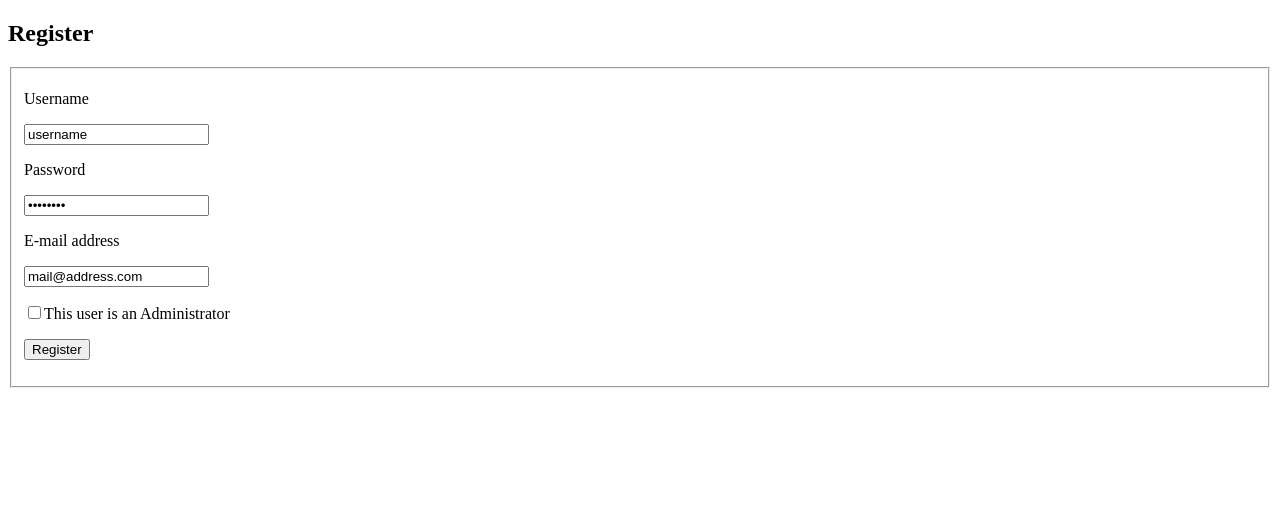
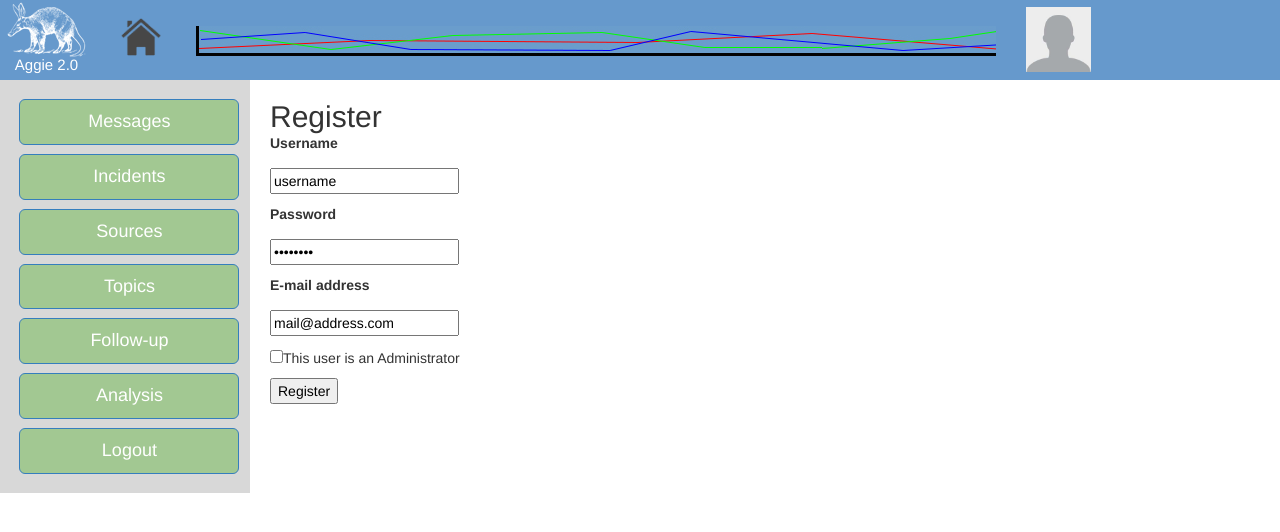
Before and after one commit to SiddharthC/aggie2, a website: page views/register.html in a window 1280 px wide. Drawn offline with nearby package versions, Linux system fonts and the light colour scheme.

Commit message:
Fixed broke links, fixed a font inconsistency
Changed home.js -> logout.js
Fixed the navbar on all pages
Changed the font on the Messages page to match rest of pages
Added register.html to the site's layout (Need to make a link for admins
only perhaps)
Other general fixes

```diff
--- a/views/register.html
+++ b/views/register.html
@@ -1,15 +1,57 @@
 <!doctype html>
 <html lang="en-US">
+<head>
 
-<head>
 	<meta charset="utf-8">
-    <title>Register</title>
+
+	<title>Home</title>
+	<link rel="stylesheet" href="http://fonts.googleapis.com/css?family=Varela+Round">
+	<link rel="stylesheet" href="css/main.css">
+	<link rel="stylesheet" href="./css/bootstrap.css">
+    <script src="//ajax.googleapis.com/ajax/libs/jquery/1.10.2/jquery.min.js"></script>
+	<script src="scripts/logout.js"></script>
+
+	<!--[if lt IE 9]>
+		<script src="http://html5shiv.googlecode.com/svn/trunk/html5.js"></script>
+	<![endif]-->
 </head>
 
 <body>
-    <div id="register">
-        <h2>
-            <span class="fontawesome-lock"></span>Register</h2>
+
+	<div id="header">
+        <div id="headercenter">
+            <div id="logo">
+                <img src="images/aggie.png" width="79px" height="55px" alt="Aggie Logo" /><br/>
+                <h1>Aggie 2.0</h1>
+            </div>
+            <div id="homebutton">
+                <a href="home.html"><img src="images/home.png" width="50px" height="50px" alt="Home" /></a>
+            </div>
+            <div id="graph">
+                <img src="images/graph.jpg" width="800px" height="30px" alt="Graph" />
+            </div>
+            <div id="profile">
+                <img src="images/profile.png" width="65px" height="65px" alt="Profile" />
+            </div>
+        </div>
+    </div>
+    <div id="wrapper">
+        <div id="left">
+            <div id="navbar">
+                <ul>
+                    <a href="messages.html"><button type="button" class="btn btn-primary btn-lg">Messages</button></a>
+                    <a href="#"><button type="button" class="btn btn-primary btn-lg">Incidents</button></a>
+                    <a href="#"><button type="button" class="btn btn-primary btn-lg">Sources</button></a>
+                    <a href="topics.html"><button type="button" class="btn btn-primary btn-lg">Topics</button></a>
+                    <a href="#"><button type="button" class="btn btn-primary btn-lg">Follow-up</button></a>
+                    <a href="#"><button type="button" class="btn btn-primary btn-lg">Analysis</button></a>
+                    <a id="logout_link" href="#"><button type="button" class="btn btn-primary btn-lg">Logout</button></a>
+                </ul>
+            </div>
+        </div>
+            <div id="right">
+                <div id="register" style="float: left; margin: 20px 0 0 20px;">
+                <h2 style="margin: 0; padding:0;">Register</h2>
                 <form action="/register" method="POST">
                     <fieldset>
                         <p>
@@ -40,6 +82,9 @@
                     </fieldset>
                 </form>
             </div>
+        </div>
+    </div>
+
+    <script type="text/javascript" src="./scripts/bootstrap.min.js"></script>
 </body>
-
 </html>
```
Also changed, not shown: views/home.html (+2 -2 lines), views/messages.html (+2 -2 lines), views/topics.html (+2 -1 lines), views/scripts/logout.js (renamed from views/scripts/home.js). Lines whose indentation alone changed are shown as unchanged.
